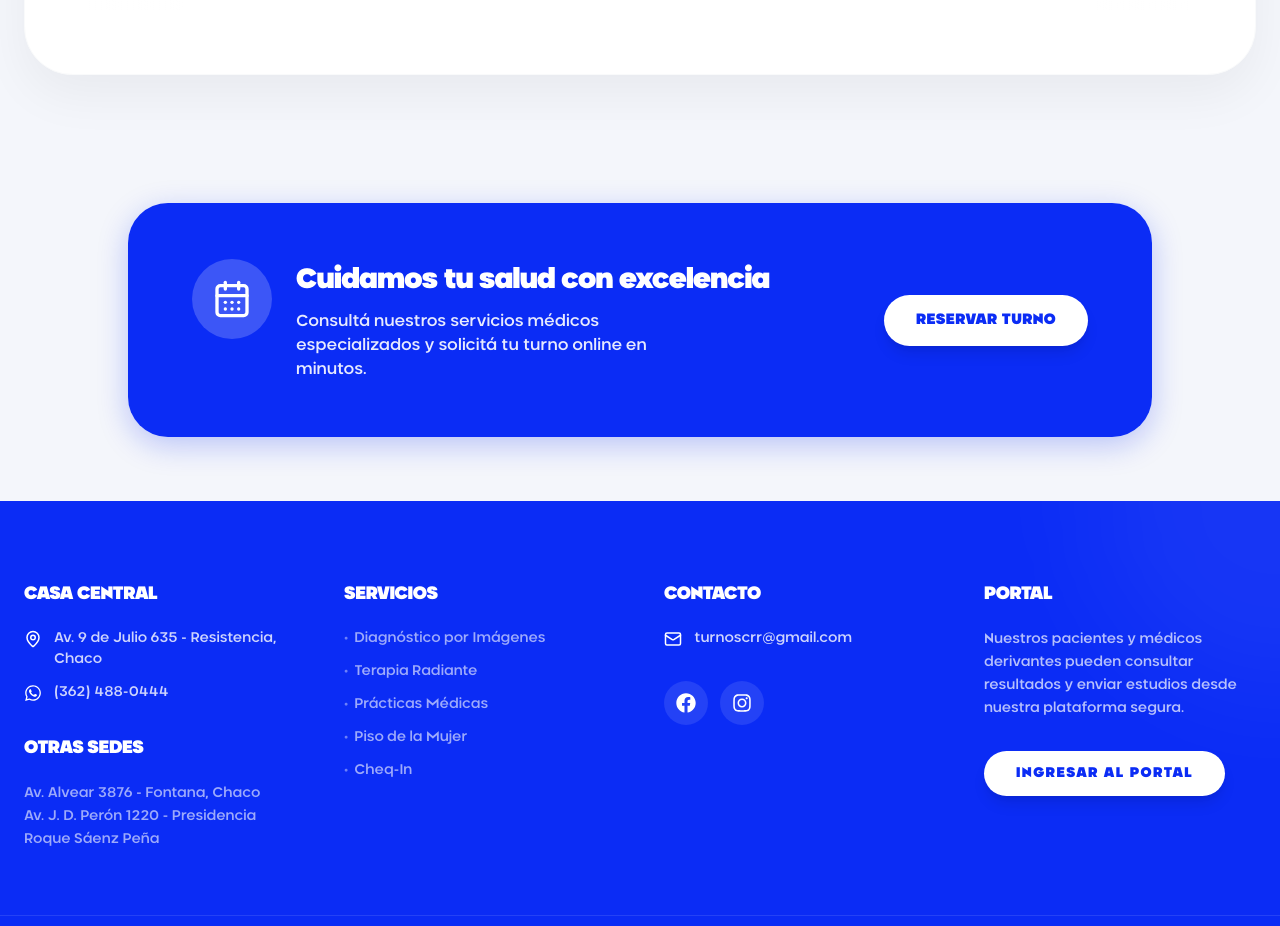
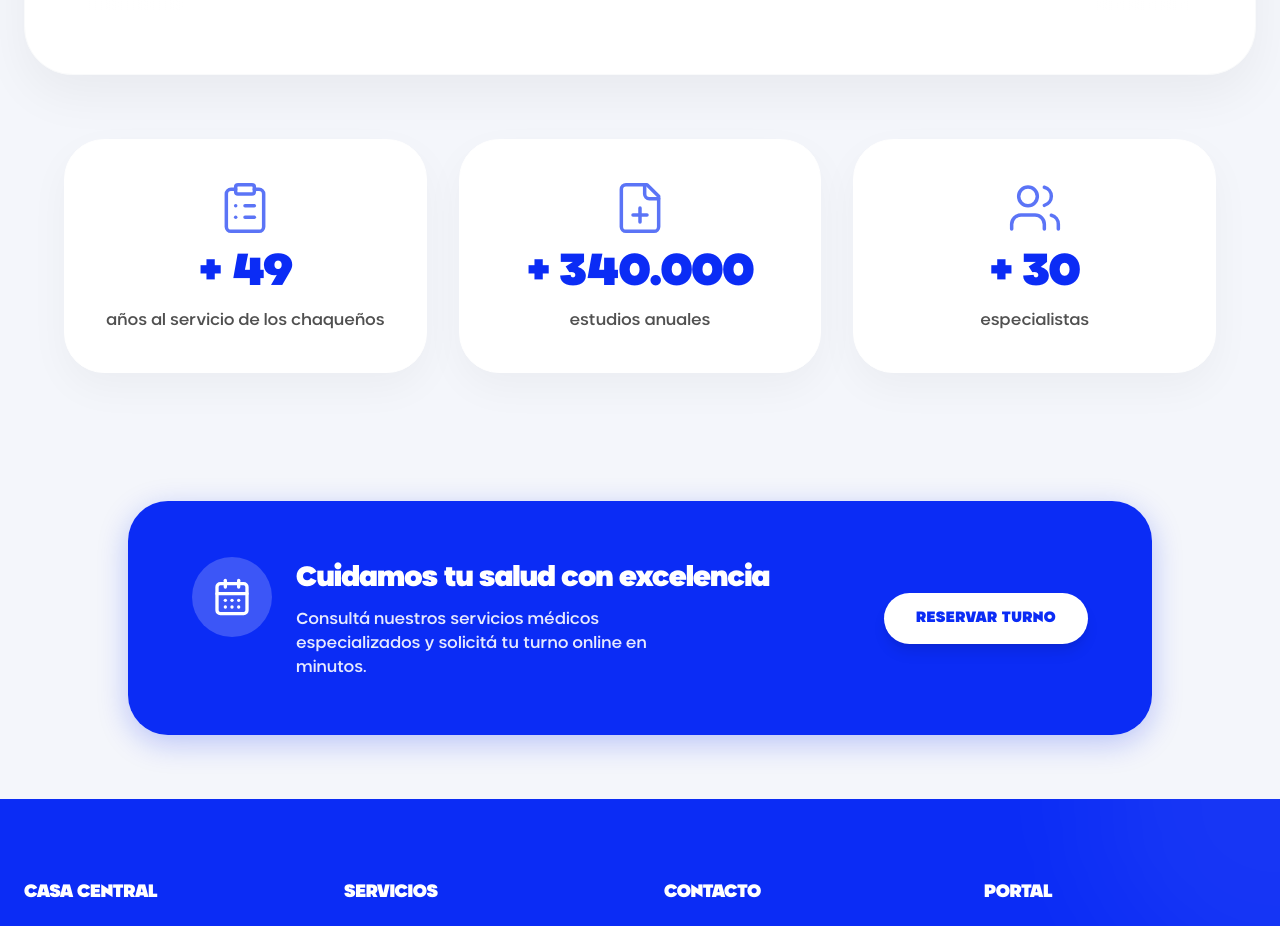
Before and after one commit to FMatiasAyala/Web-ICRR, a React (Vite) app: page /inicio in a window 1280 px wide. Shown: the part 3880-4806 px from the top of the page. Built offline with nearby package versions, Linux system fonts and the light colour scheme.

Commit message:
Add Stats component to Home page

```diff
--- a/src/Page/Home.jsx
+++ b/src/Page/Home.jsx
@@ -7,6 +7,7 @@ import SucursalesHome from "../components/SucursalesHome"
 import Slogan from "../components/Slogan"
 import SeoTags from "../components/SeoTags"
 import Testimonials from "../components/Testimonials"
+import Stats from "../components/Stats"
 import { organizationSchema, websiteSchema, allSucursalesSchema } from "../config/structuredData"
 
 export default function Home() {
@@ -26,6 +27,7 @@ export default function Home() {
       <VideoStack />
       <SucursalesHome />
       <Testimonials />
+      <Stats />
       <CTA />
     </>
   )
--- /dev/null
+++ b/src/components/Stats.jsx
@@ -0,0 +1,44 @@
+import { ClipboardList, FilePlus, Users } from "lucide-react";
+
+export default function Stats() {
+  const stats = [
+    {
+      icon: <ClipboardList className="w-14 h-14 text-[#4A65F6] mb-4 opacity-90" strokeWidth={1.5} />,
+      number: "+ 49",
+      text: "años al servicio de los chaqueños",
+    },
+    {
+      icon: <FilePlus className="w-14 h-14 text-[#4A65F6] mb-4 opacity-90" strokeWidth={1.5} />,
+      number: "+ 340.000",
+      text: "estudios anuales",
+    },
+    {
+      icon: <Users className="w-14 h-14 text-[#4A65F6] mb-4 opacity-90" strokeWidth={1.5} />,
+      number: "+ 30",
+      text: "especialistas",
+    },
+  ];
+
+  return (
+    <section className="bg-[#F4F6FB] pb-16 px-6">
+      <div className="container mx-auto max-w-6xl">
+        <div className="grid grid-cols-1 md:grid-cols-3 gap-8">
+          {stats.map((stat, index) => (
+            <div
+              key={index}
+              className="bg-white rounded-[2.5rem] p-10 flex flex-col items-center justify-center text-center shadow-[0_15px_40px_rgba(0,0,0,0.04)] border border-white hover:shadow-[0_20px_50px_rgba(0,0,0,0.08)] hover:-translate-y-1 transition-all duration-300"
+            >
+              {stat.icon}
+              <h3 className="text-4xl md:text-[2.8rem] font-black text-[#0B2CF5] mb-4 tracking-tight whitespace-nowrap">
+                {stat.number}
+              </h3>
+              <p className="text-[#505050] font-medium text-[15px] md:text-base">
+                {stat.text}
+              </p>
+            </div>
+          ))}
+        </div>
+      </div>
+    </section>
+  );
+}
```
